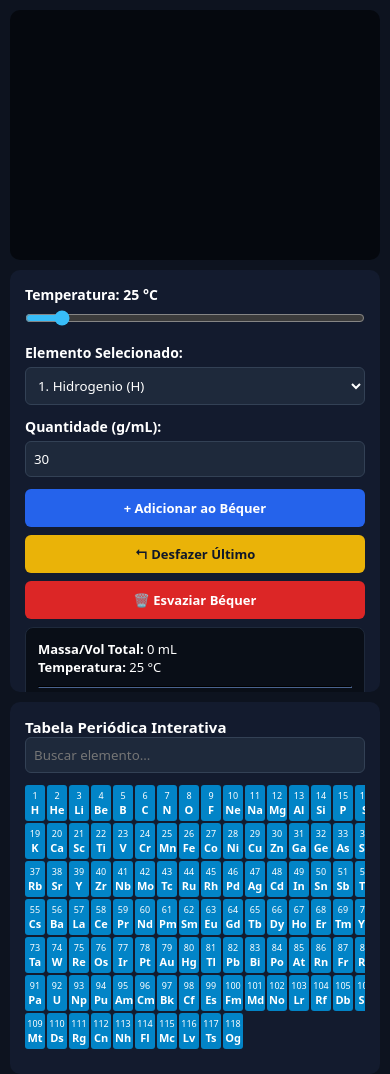
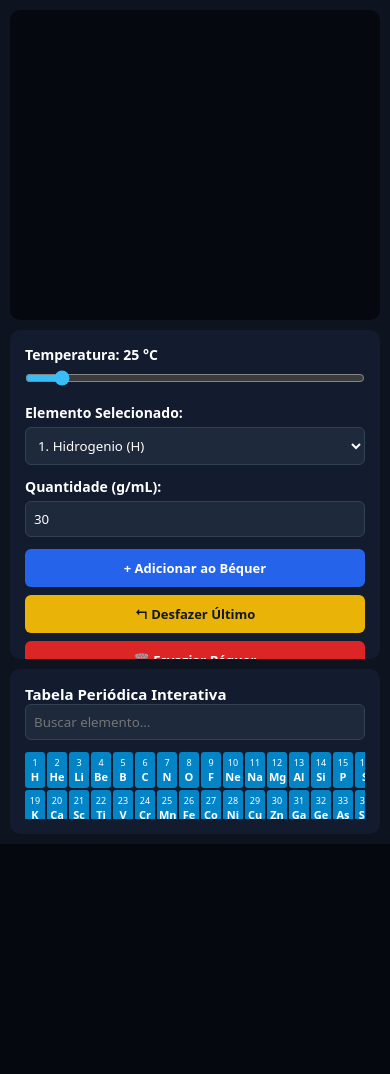
Before and after one commit to lucianorviana75/Quantica3D, a Flask app: page / in a window 390 px wide. After the commit the page ends 844 px from the top, so only its background shows below. Run offline with Flask 3, Linux system fonts and the light colour scheme.

Commit message:
Implement mobile layout adjustment script
Added a script to adjust mobile layout on load and resize.

```diff
--- a/Laboratorio3D_de_Quimica/templates/index.html
+++ b/Laboratorio3D_de_Quimica/templates/index.html
@@ -108,6 +108,41 @@
 </style>
     <script src="https://cdnjs.cloudflare.com/ajax/libs/three.js/r128/three.min.js"></script>
 </head>
+    <script>
+    // Função para corrigir o layout móvel ao carregar e ao redimensionar
+    function adjustMobileLayout() {
+        if (window.innerWidth <= 900) { // Se for telemóvel
+            // 1. Calcula a altura total disponível (descontando o padding do body)
+            var availableHeight = window.innerHeight - 20; // 10px padding * 2
+
+            // 2. Define uma altura fixa para o canvas (ex: 40% da altura)
+            var canvasContainer = document.querySelector('.center-canvas');
+            canvasContainer.style.height = (availableHeight * 0.4) + 'px';
+
+            // 3. Permite que os painéis de controle e a tabela rolem
+            var leftPanel = document.querySelector('.left-panel');
+            var rightPanel = document.querySelector('.right-panel');
+            leftPanel.style.height = (availableHeight * 0.4) + 'px'; // 40% para controles
+            rightPanel.style.height = (availableHeight * 0.2) + 'px'; // 20% para a tabela
+
+            // 4. Garante que os painéis têm scroll
+            leftPanel.style.overflowY = 'auto';
+            rightPanel.style.overflowY = 'auto';
+        } else {
+            // Se for desktop, remove os estilos móveis
+            var elementsToReset = ['.center-canvas', '.left-panel', '.right-panel'];
+            elementsToReset.forEach(selector => {
+                var el = document.querySelector(selector);
+                if (el) el.style.height = ''; // Reseta a altura fixa
+            });
+        }
+    }
+
+    // Executa ao carregar a página
+    window.addEventListener('load', adjustMobileLayout);
+    // Executa ao redimensionar a janela (ex: rodar o telemóvel)
+    window.addEventListener('resize', adjustMobileLayout);
+</script>
 <body>
 
 <div class="main-container">
```
